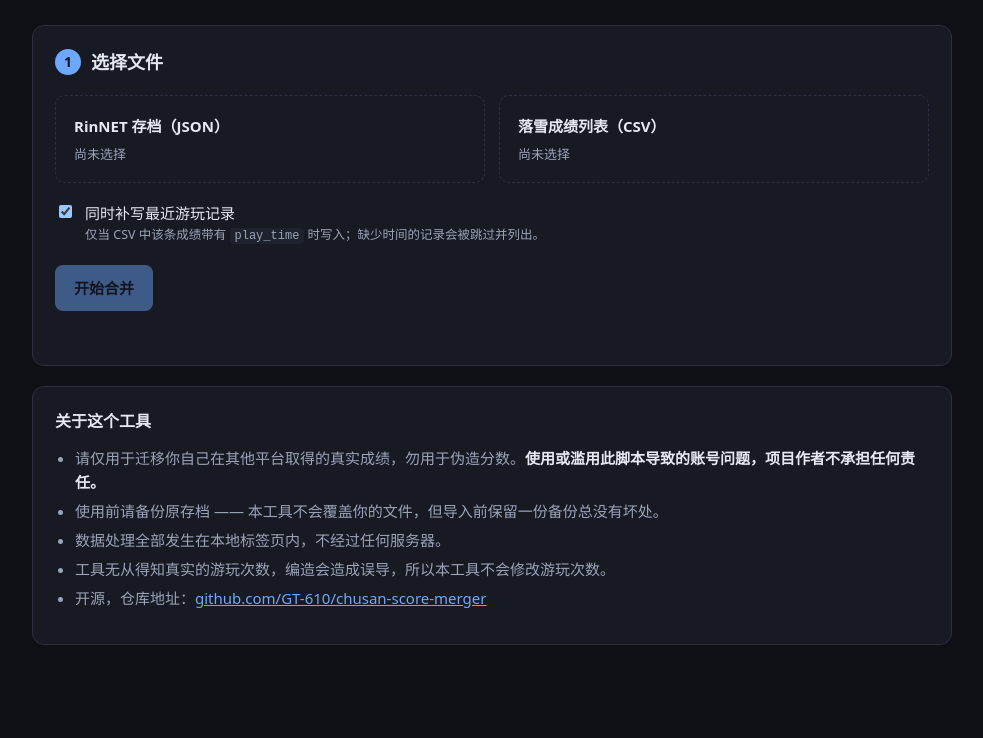
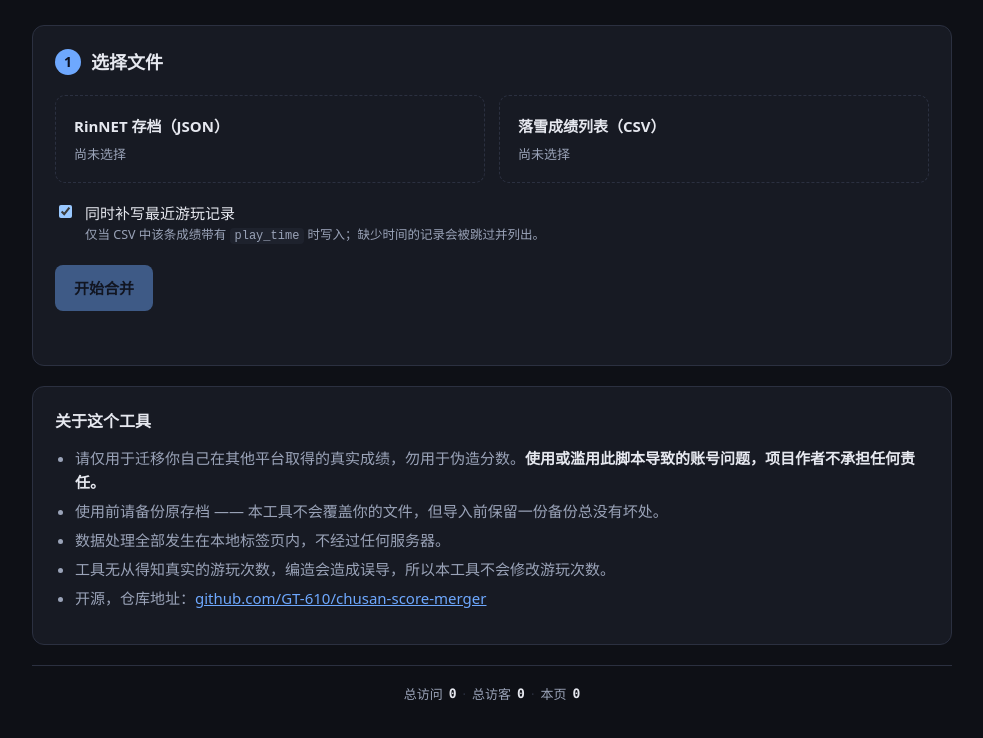
Before and after one commit to GT-610/chusan-score-merger, a website built with Vite: page index.html in a window 1280 px wide. Shown: the part 120-858 px from the top of the page, without its empty margins (148-1131 px from the left). Built offline with nearby package versions, Linux system fonts and the light colour scheme.

Commit message:
Add a Vercount visitor counter below the last card
The page had no traffic signal, and the footer slot was free, so the
counter goes there, centred under a rule that separates it from the
merging UI without competing with it for attention.

One deferred script tag plus three spans with Vercount's documented
ids: page_pv, site_pv and site_uv. defer keeps the tag out of the
first paint, so the tool's own response time is unchanged while the
numbers arrive whenever the events.vercount.one request returns.

The spans are seeded with 0 rather than "Loading". A flashing word is
wrong for this page: the tool is entirely local, so on a cold start or
a sandboxed network the only honest value is a number, and 0 is the
neutral one under the dark theme.

Verified against the running dev server: all three ids resolved and
returned 63731632, 40984502 and 31314857, with the footer centred and
the tabular figures set.

```diff
--- a/index.html
+++ b/index.html
@@ -9,6 +9,7 @@
       content="将落雪导出的成绩合并进 RinNET 存档，全部在浏览器本地完成。"
     />
     <link rel="stylesheet" href="/src/ui/styles.css" />
+    <script defer src="https://events.vercount.one/js"></script>
   </head>
   <body>
     <div class="page">
@@ -107,6 +108,25 @@
           </ul>
         </section>
       </main>
+
+      <!--
+        Vercount visitor counter.
+        The three span ids below are the public contract: the deferred
+        events.vercount.one script fills them in, so the fallback text is
+        only what a user sees while the request is in flight.
+      -->
+      <footer class="site-footer">
+        <p class="footer-stats">
+          <span>总访问</span>
+          <strong id="vercount_value_site_pv">0</strong>
+          <span class="footer-sep">·</span>
+          <span>总访客</span>
+          <strong id="vercount_value_site_uv">0</strong>
+          <span class="footer-sep">·</span>
+          <span>本页</span>
+          <strong id="vercount_value_page_pv">0</strong>
+        </p>
+      </footer>
     </div>
 
     <script type="module" src="/src/ui/main.ts"></script>
--- a/src/ui/styles.css
+++ b/src/ui/styles.css
@@ -468,6 +468,48 @@ td.name {
   font-size: 16px;
 }
 
+/* --- footer stats (Vercount) --- */
+
+/*
+ * Centred visitor counter below the last card.
+ *
+ * border-top over margin-top: the rule sits flush with the page's content
+ * width, and the gap above it collapses with the .card's own margin-bottom
+ * (20px) instead of stacking into 32px. The same 20px is repeated below to
+ * mirror it.
+ */
+.site-footer {
+  margin-top: 20px;
+  padding-top: 18px;
+  border-top: 1px solid var(--border);
+  text-align: center;
+}
+
+.footer-stats {
+  display: flex;
+  gap: 6px;
+  align-items: center;
+  justify-content: center;
+  flex-wrap: wrap;
+  margin: 0;
+  color: var(--muted);
+  font-size: 13px;
+}
+
+/* The third number is the current page, not the whole site, so it is kept
+   visually distinct; it is also the only one that marks it as a page view. */
+.footer-stats strong {
+  color: var(--text);
+  font-family: ui-monospace, SFMono-Regular, Menlo, monospace;
+  font-size: 13px;
+  font-variant-numeric: tabular-nums;
+}
+
+.footer-stats .footer-sep {
+  color: var(--border);
+  user-select: none;
+}
+
 /*
  * Repository link. Anchored in the markup rather than injected at runtime:
  * the address is fixed at build time, so a plain <a> is both simpler and
```
